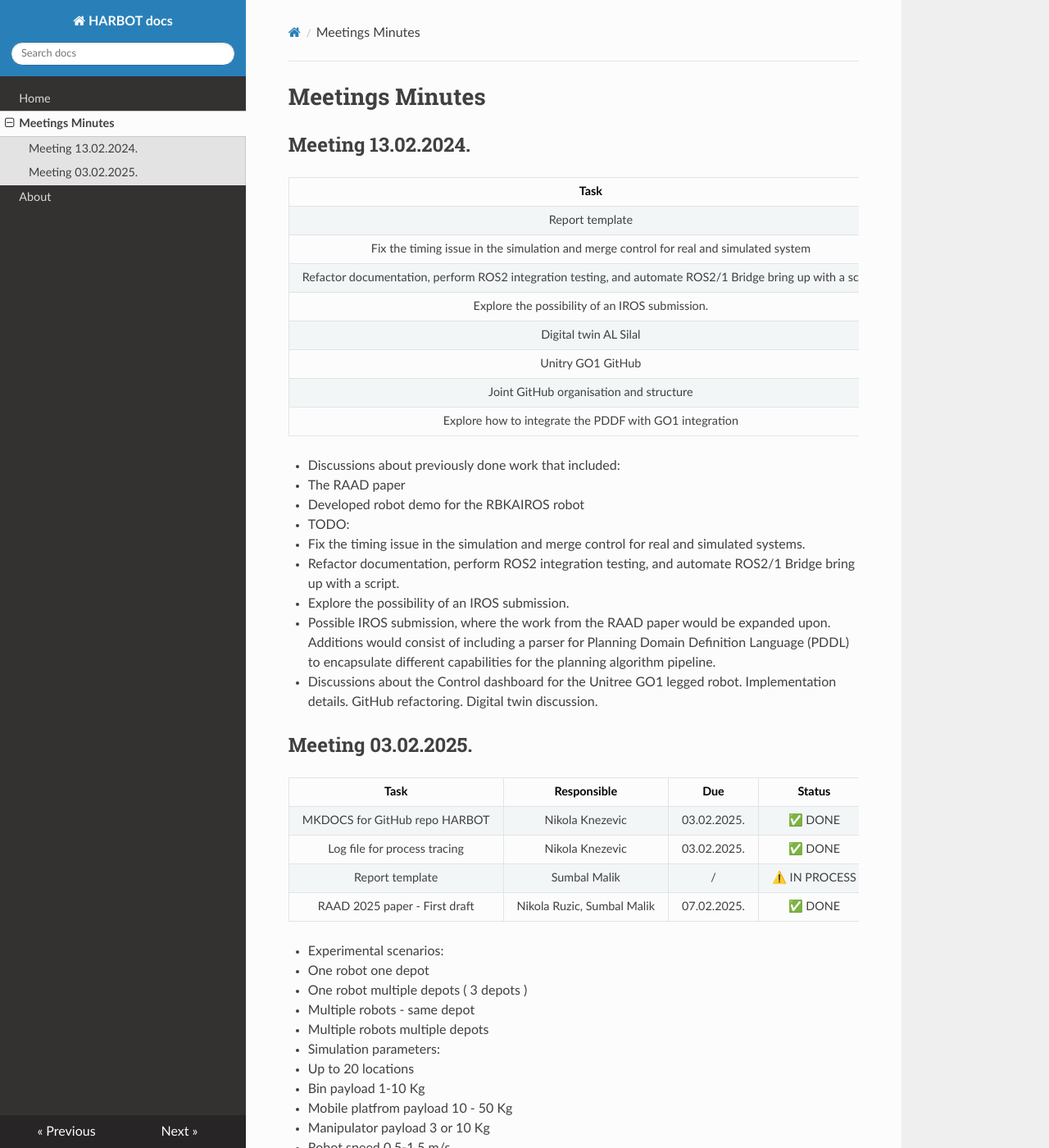
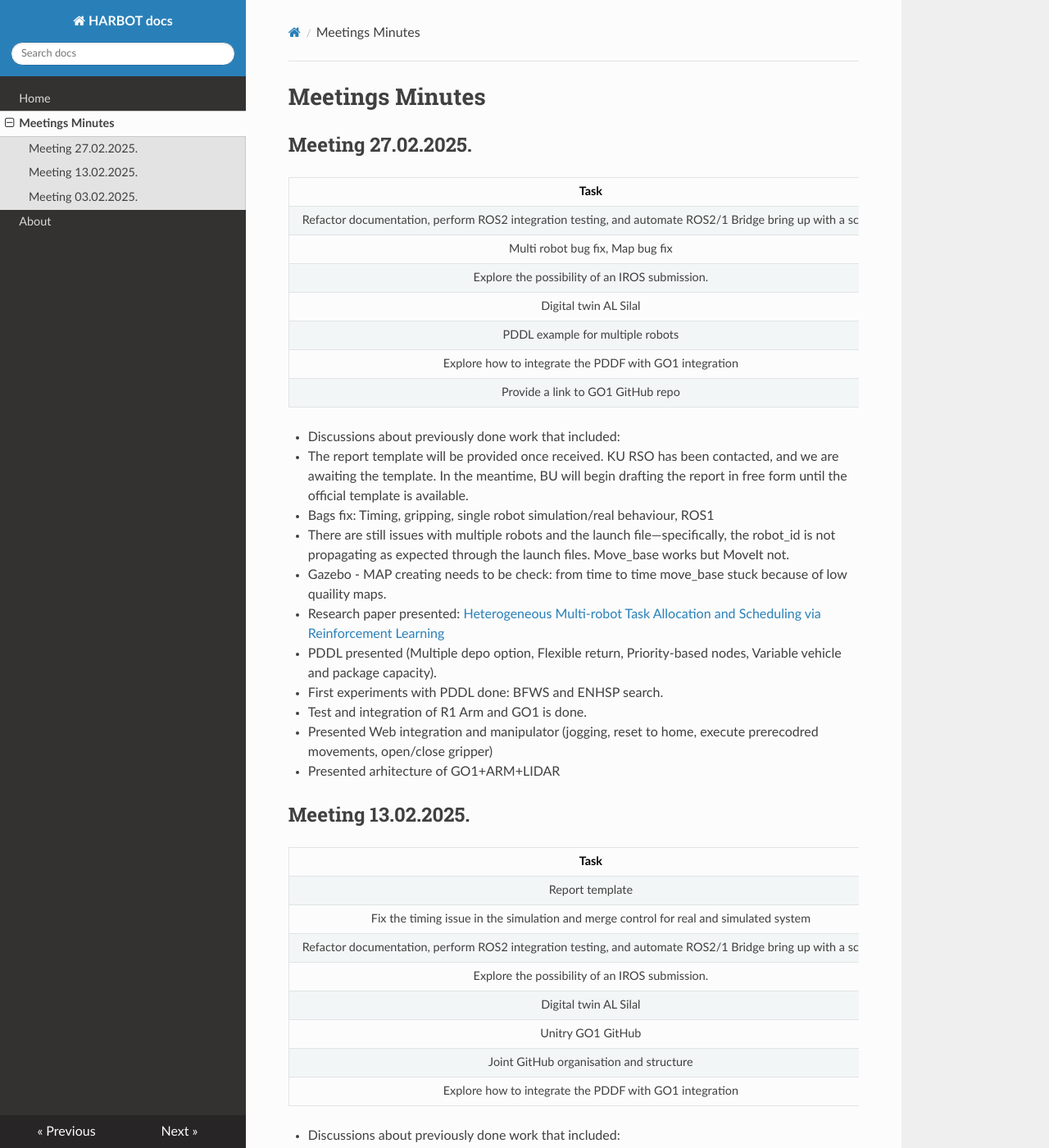
Before and after one commit to etfrobotics/HARBOT, an MkDocs documentation site: the page built from docs/logs.md, in a window 1280 px wide and 1400 px high. Shown: the whole window at 82% size. Built offline with MkDocs 1.6.1, drawn with Linux system fonts in a browser that asks for light colours; nearby versions of some CDN libraries.

Commit message:
Update logs.md
Meeting 27.02.2025.

```diff
--- a/docs/logs.md
+++ b/docs/logs.md
@@ -1,15 +1,40 @@
 # Meetings Minutes
-
-## Meeting 13.02.2024.
+## Meeting 27.02.2025.
 
 |                                                     Task                                                     |             Responsible             |     Due     |    Status     |
 | :----------------------------------------------------------------------------------------------------------: | :---------------------------------: | :---------: | :-----------: |
-|                                               Report template                                                |            Sumbal Malik             |      /      | ⚠️ IN PROCESS |
-|            Fix the timing issue in the simulation and merge control for real and simulated system            |            Nikola Ruzic             | 27.02.2025. | ⚠️ TO BE DONE |
+| Refactor documentation, perform ROS2 integration testing, and automate ROS2/1 Bridge bring up with a script. |    Nikola Knezevic, Nikola Ruzic    | 13.03.2025. | ⚠️ TO BE DONE |
+|                                       Multi robot bug fix, Map bug fix                                       |    Nikola Knezevic, Nikola Ruzic    | 13.03.2025. | ⚠️ TO BE DONE |
+|                                Explore the possibility of an IROS submission.                                |     Nikola Ruzic, Sumbal Malik      | 13.03.2025. | ⚠️ TO BE DONE |
+|                                            Digital twin AL Silal                                             |                                     |             | ⚠️ TO BE DONE |
+|                                       PDDL example for multiple robots                                       |            Sumbal Malik             | 13.03.2025. | ⚠️ TO BE DONE |
+|                            Explore how to integrate the PDDF with GO1 integration                            |         Syed Abbas Hussain          | 13.03.2025. | ⚠️ TO BE DONE |
+|                                         Provide a link to GO1 GitHub repo                                    |         Syed Abbas Hussain          | 13.03.2025. | ⚠️ TO BE DONE |
+
+- Discussions about previously done work that included:
+
+  - The report template will be provided once received. KU RSO has been contacted, and we are awaiting the template. In the meantime, BU will begin drafting the report in free form until the official template is available.
+  - Bags fix: Timing, gripping, single robot simulation/real behaviour, ROS1
+  - There are still issues with multiple robots and the launch file—specifically, the robot_id is not propagating as expected through the launch files. Move_base works but MoveIt not.
+  - Gazebo - MAP creating needs to be check: from time to time move_base stuck because of low quaility maps.
+  - Research paper presented: [Heterogeneous Multi-robot Task Allocation and Scheduling via Reinforcement Learning](https://marmotlab.org/publications/73-RAL2025-HetMRTA.pdf)
+  - PDDL presented (Multiple depo option, Flexible return, Priority-based nodes, Variable vehicle and package capacity).
+  - First experiments with PDDL done: BFWS and ENHSP search.
+  - Test and integration of R1 Arm and GO1 is done.
+  - Presented Web integration and manipulator (jogging, reset to home, execute prerecodred movements, open/close gripper)
+  - Presented arhitecture of GO1+ARM+LIDAR
+
+
+## Meeting 13.02.2025.
+
+|                                                     Task                                                     |             Responsible             |     Due     |    Status     |
+| :----------------------------------------------------------------------------------------------------------: | :---------------------------------: | :---------: | :-----------: |
+|                                               Report template                                                |            Sumbal Malik             |      /      |   ✅ DONE  |
+|            Fix the timing issue in the simulation and merge control for real and simulated system            |            Nikola Ruzic             | 27.02.2025. |   ✅ DONE  |
 | Refactor documentation, perform ROS2 integration testing, and automate ROS2/1 Bridge bring up with a script. |    Nikola Knezevic, Nikola Ruzic    | 27.02.2025. | ⚠️ TO BE DONE |
 |                                Explore the possibility of an IROS submission.                                |     Nikola Ruzic, Sumbal Malik      | 27.02.2025. | ⚠️ TO BE DONE |
 |                                            Digital twin AL Silal                                             |                                     |             | ⚠️ TO BE DONE |
-|                                              Unitry GO1 GitHub                                               |         Syed Abbas Hussain          | 27.02.2025. | ⚠️ TO BE DONE |
+|                                              Unitry GO1 GitHub                                               |         Syed Abbas Hussain          | 27.02.2025. |   ✅ DONE  |
 |                                   Joint GitHub organisation and structure                                    | Syed Abbas Hussain, Nikola Knezevic | 27.02.2025. |    ✅ DONE    |
 |                            Explore how to integrate the PDDF with GO1 integration                            |         Syed Abbas Hussain          | 27.02.2025. | ⚠️ TO BE DONE |
 
```
